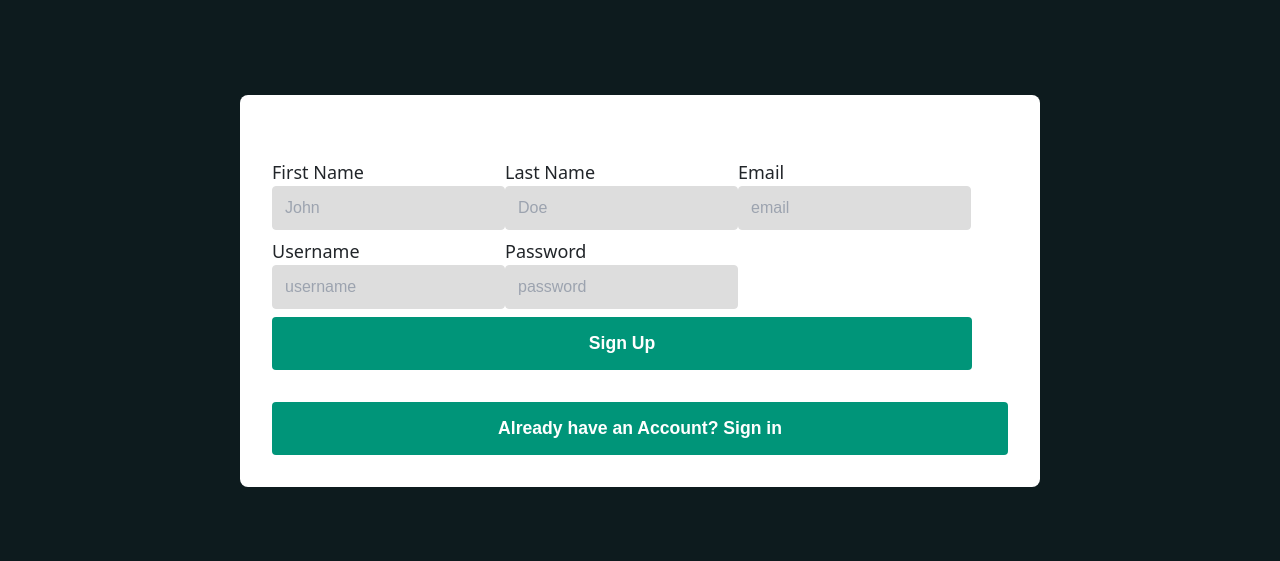
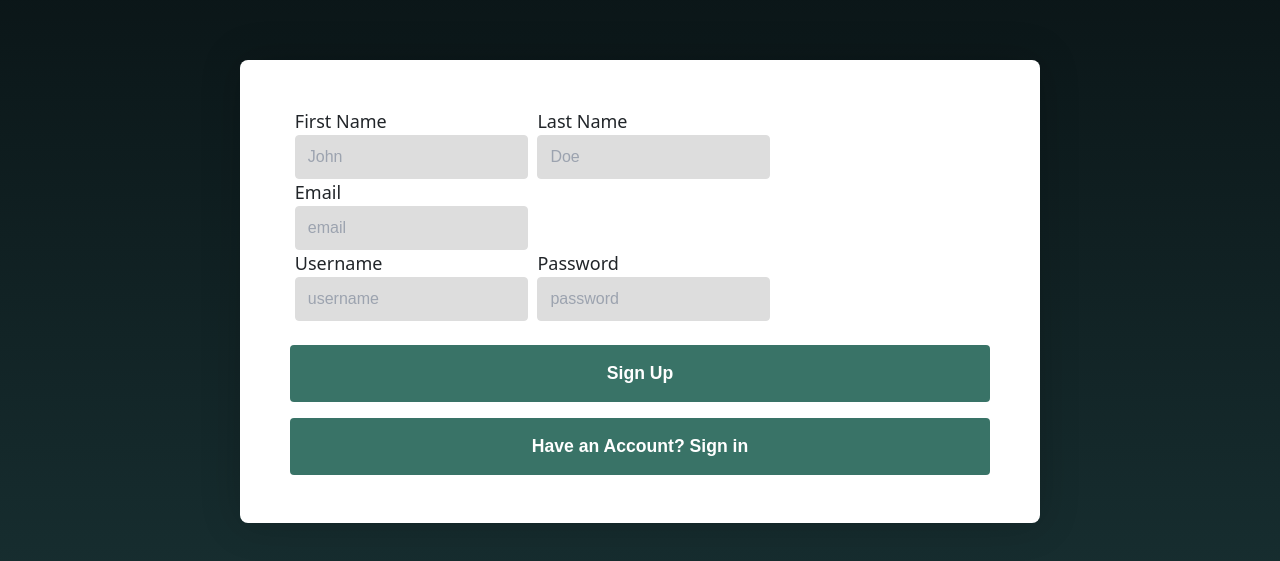
Before and after one commit to cis350/project-frou-frous, a React (Create React App) app in the folder frontend/: page /app/register in a window 1280 px wide. Shown: the part 109-670 px from the top of the page. Built offline with nearby package versions, Linux system fonts and the light colour scheme; what axios-mock-adapter would draw is missing.

Commit message:
Login Screen cleanup

```diff
--- a/frontend/package.json
+++ b/frontend/package.json
@@ -40,14 +40,13 @@
   },
   "scripts": {
     "start": "react-scripts start",
-    "json-server": " json-server --watch server/db.json --port 8001",
     "build": "react-scripts build",
     "test": "jest --coverage",
     "eject": "react-scripts eject",
     "client": "npm start --prefix client",
     "clientinstall": "npm install --prefix client",
     "dev": "concurrently \"node backend/index.js\" \"npm start\"",
-    "app": "concurrently \"npm run dev\" \"npm run json-server\""
+    "app": "concurrently \"npm run dev\""
   },
   "eslintConfig": {
     "extends": [
--- a/frontend/src/Components/Login.jsx
+++ b/frontend/src/Components/Login.jsx
@@ -49,26 +49,23 @@ function Login() {
   return (
     <div className="loginApp">
       <div className="auth-form-container">
-        <h1 className="app-title">Welcome to Frou Frous!</h1>
+        <h1 className="app-title"> ✨ Welcome to FrouFrous! ✨</h1>
         <form className="login-form" onSubmit={handleSubmit}>
           <label htmlFor="username">
             Username
-            <input className="loginInput" value={username} onChange={(e) => setUsername(e.target.value)} type="username" placeholder="username" id="username" name="username" />
-
+            <input className="loginInput username" value={username} onChange={(e) => setUsername(e.target.value)} type="username" placeholder="username" id="username" name="username" />
           </label>
           <br />
           <label htmlFor="password">
             Password
-            <input className="loginInput" value={password} onChange={(e) => setPassword(e.target.value)} type="password" placeholder="password" id="password" name="password" />
+            <input className="loginInput password" value={password} onChange={(e) => setPassword(e.target.value)} type="password" placeholder="password" id="password" name="password" />
           </label>
-
           <button data-testid="submitButton" className="loginButton" type="submit">Login</button>
 
+          <a href="/app/register">
+            <button type="button" className="loginButton link-button">Register</button>
+          </a>
         </form>
-
-        <a href="/app/register">
-          <button type="button" className="loginButton link-button">Register</button>
-        </a>
 
         {/* <button type="button" className="loginButton password-button">Forgot Password</button> */}
 
--- a/frontend/src/Components/Register.jsx
+++ b/frontend/src/Components/Register.jsx
@@ -73,7 +73,7 @@ function Register() {
     <div className="loginApp">
       <div className="auth-form-container">
         <form className="register-form" onSubmit={handleSubmit}>
-          <label htmlFor="firstName">
+          <label htmlFor="firstName" className="fieldlabel">
             First Name
             <input
               className="loginInput"
@@ -85,7 +85,7 @@ function Register() {
               placeholder="John"
             />
           </label>
-          <label htmlFor="lastName">
+          <label htmlFor="lastName" className="fieldlabel">
             Last Name
             <input
               className="loginInput"
@@ -97,7 +97,7 @@ function Register() {
               placeholder="Doe"
             />
           </label>
-          <label htmlFor="email">
+          <label htmlFor="email" className="fieldlabel">
             Email
             <input
               className="loginInput"
@@ -110,7 +110,7 @@ function Register() {
             />
           </label>
           <br />
-          <label htmlFor="username">
+          <label htmlFor="username" className="fieldlabel">
             Username
             <input
               className="loginInput"
@@ -121,10 +121,10 @@ function Register() {
               placeholder="username"
             />
           </label>
-          <label htmlFor="password">
+          <label htmlFor="password" className="fieldlabel">
             Password
             <input
-              className="loginInput"
+              className="loginInput password"
               name="password1"
               required
               value={password}
@@ -135,11 +135,11 @@ function Register() {
           </label>
           <br />
           <button data-testid="submitButton" className="loginButton" type="submit">Sign Up</button>
+          <a href="/">
+            <button data-testid="login" type="button" className="loginButton link-button">Have an Account? Sign in</button>
+        </a>
+        </form>
 
-        </form>
-        <a href="/">
-          <button data-testid="login" type="button" className="loginButton link-button">Already have an Account? Sign in</button>
-        </a>
 
       </div>
     </div>
--- a/frontend/src/Login.css
+++ b/frontend/src/Login.css
@@ -1,34 +1,33 @@
- .loginApp {
+.loginApp {
   margin: 0;
   height: 100vh;
   display: flex;
   align-items: center;
   justify-content: center;
   font-size: 18px;
-  background: #0D1B1E;
+  background: linear-gradient(to bottom, #091214, #193234);
   background-size: cover;
 }
-
 
 .auth-form-container {
   width: 800px;
   max-width: 800px;
   margin: 2rem;
   padding: 2rem;
-  box-shadow: 0 0 40px rgba(0 0 0 0.2);
+  box-shadow: 0 0 40px rgba(0, 0, 0, 0.2);
   border-radius: 8px;
-  background: #ffff;
+  background: #fff;
 }
 
-.login-form, .register-form{
+.login-form,
+.register-form {
   width: 700px;
   max-width: 800px;
-  padding: 2rem 0;
-  box-shadow: 0 0 40px rgba(0 0 0 0.2);
+  padding: 1rem 0;
+  margin: 0 auto;
   align-items: center;
   border-radius: 4px;
-  background: #ffff;
-
+  background: #fff;
 }
 
 .loginContainer,
@@ -40,7 +39,6 @@
 .loginlabel {
   text-align: center;
   padding: 0.25rem 0;
-
 }
 
 .loginInput {
@@ -49,35 +47,78 @@
   padding: 0.75rem;
   box-sizing: border-box;
   border-radius: 4px;
-  border: 1px solid #dddddd;
+  border: 1px solid #ddd;
   outline: none;
-  background: #dddddd;
+  background: #ddd;
   transition: background 0.2s, border-color 0.2s;
 }
 
-.loginButton {
+.fieldlabel {
+  margin: 0 0.3rem;
+}
+
+.password {
+  margin-bottom: 1.5rem;
+}
+
+.loginButton,
+.link-button {
+  display: inline-block;
   width: 100%;
-  padding: 1rem 2rem;
+  padding: 1rem 1rem;
   font-weight: bold;
   font-size: 1.1rem;
-  color: #ffff;
+  color: #fff;
   border-radius: 4px;
   outline: none;
   cursor: pointer;
-  background: #009579 !important;
+  background: #397367;
+  transition: background 0.2s, color 0.2s;
+  border: 2px solid transparent;
 }
 
-.loginButton:hover {
-  background: #007f67;
+.loginButton:hover,
+.link-button:hover {
+  background: #285048;
+  color: #fff;
+  border-color: #56c8a8;
+  border-width: 2px;
 }
-.loginButton:active {
+
+.link-button {
+  margin-top: 1rem;
+  text-align: center;
+  text-decoration: none;
+}
+
+.link-button:active {
   transform: scale(0.98);
 }
 
 .loginInput:focus {
-  border-color: #009579;
-  background: #ffff;
+  border-color: #397367;
+  background: #fff;
 }
+
 .app-title {
-  background: #ffff;
+  background: #fff;
+  padding: 0.5rem;
+  border-radius: 4px;
+  font-size: 2rem;
+  text-align: center;
+  margin-bottom: 2rem;
+  background: linear-gradient(to right, #30596f, #35663c);
+  color: #fff;
+  text-shadow: 2px 2px 4px rgba(0, 0, 0, 0.5);
+  animation: titleAnimation 1.5s infinite alternate;
+  border: 2px solid #091214;
 }
+
+@keyframes titleAnimation {
+  0% {
+    transform: translateY(0);
+  }
+  100% {
+    transform: translateY(-6px);
+  }
+}
```
